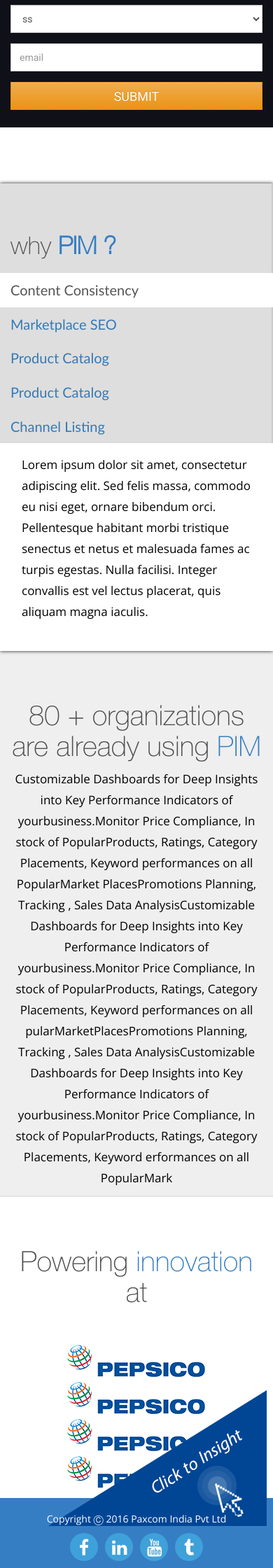
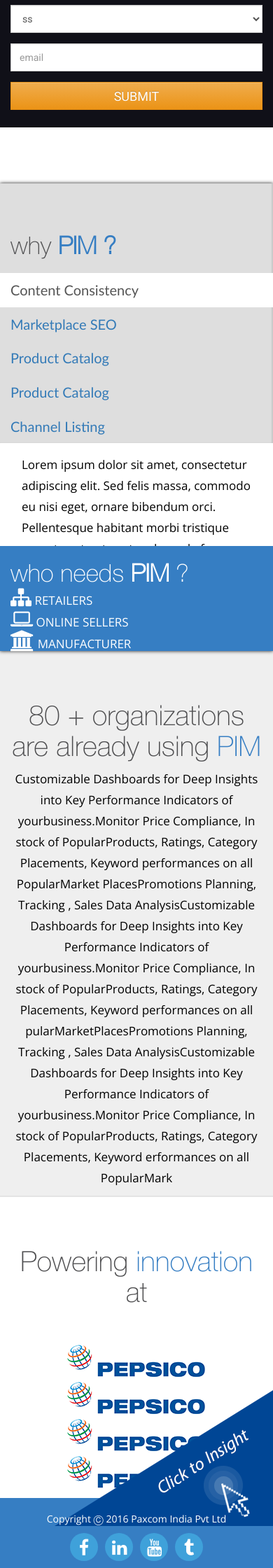
Before and after one commit to paxcom/paxcom.github.io, a Jekyll site: the page built from index.md, in a window 390 px wide. Shown: the part 684-2924 px from the top of the page at 70% size. Built offline with Jekyll 4.4.1, drawn with Linux system fonts in a browser that asks for light colours; some web fonts are replaced.

Commit message:
And Strips under whyPIM.html and lick Pim to insights/index.html

```diff
--- a/_includes/footer.html
+++ b/_includes/footer.html
@@ -11,14 +11,9 @@
 
 <footer>
         <div class="insight-btn">
-        {% if page.url == "/"  } or page.url == " /index.html" %}
-        	<a href="{{ site.baseurl }}insights" target="new"> <img src="{{ site.baseurl }}/img/insight-btn.png" alt="insight-btn"/> </a>
+        {% if page.url == "/"  } or page.url == "/index.html" %}
+        	<a href="{{ site.baseurl }}/insights" target="new"> <img src="{{ site.baseurl }}/img/insight-btn.png" alt="insight-btn"/> </a>
         {% endif %}
-
-        {{ page.url }}
-
-
-
 
 
         </div>
--- a/_includes/whyPIM.html
+++ b/_includes/whyPIM.html
@@ -23,3 +23,15 @@
     <p>Duis laoreet hendrerit bibendum. Nam tempor volutpat sagittis. Etiam convallis posuere rhoncus. Donec sit amet faucibus magna, vel fermentum velit. Vivamus euismod cursus sollicitudin. Aliquam tortor libero, venenatis id nibh consectetur, pretium tincidunt est. Nullam neque odio, auctor in nisl vel, facilisis convallis massa. </p>
   </div>
 </div>
+<div class="strip-blue">
+  <div class="container">
+    <div class="row">
+      <div class="col-sm-4">
+        <h3>who needs <strong>PIM </strong>? </h3>
+      </div>
+      <div class="col-sm-2"> <i class="fa fa-sitemap"></i> RETAILERS</div>
+      <div class="col-sm-3"> <i class="fa fa-laptop"></i> ONLINE SELLERS </div>
+      <div class="col-sm-3"> <i class="fa fa-university"></i> MANUFACTURER </div>
+    </div>
+  </div>
+</div>
--- a/css/style.css
+++ b/css/style.css
@@ -313,7 +313,9 @@
 
 .offering-box{border:1px solid #969696; padding:30px 0px; margin-top:40px; min-height:350px;}
 
-
+.strip-blue{ background-color:#367ec3; padding:20px 0 10px 0; position:absolute; bottom:0; width:100%; color:#FFF; font-size:17px; font-weight:500; height:150px; }
+.strip-blue h3{ color:#FFFFFF; margin:0px;}
+.strip-blue i{ font-size:30px; line-height:30px;  }
 
 
 
```
